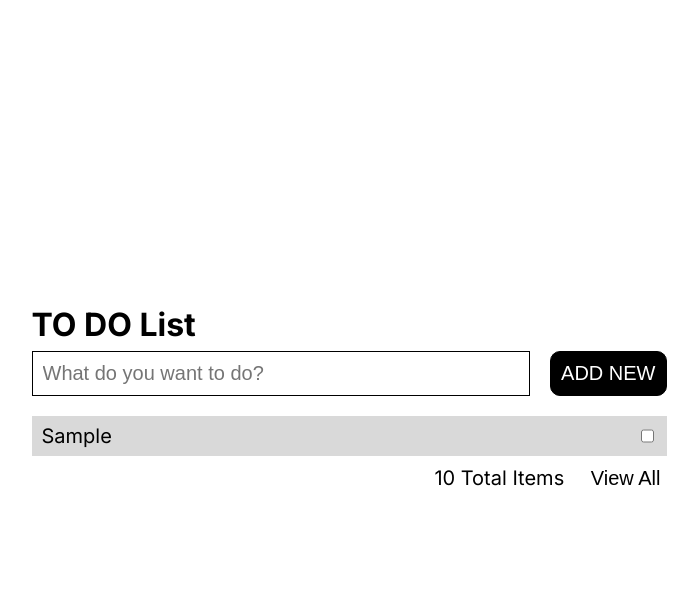
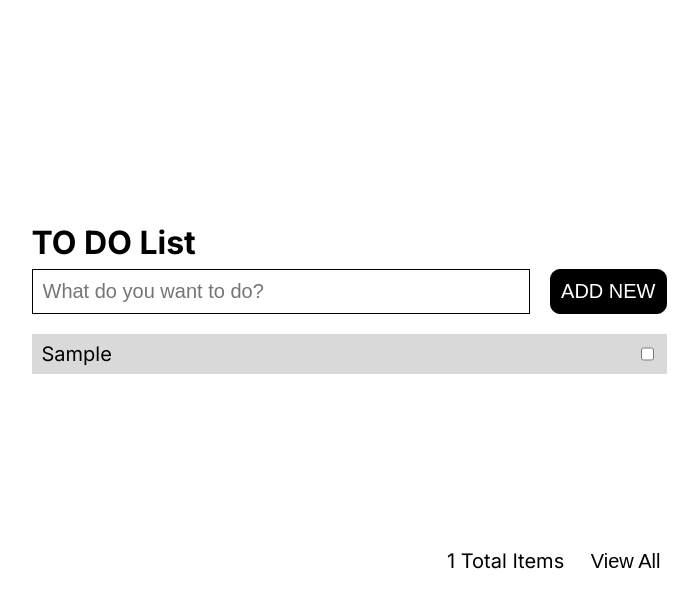
Before and after one commit to nabin-skilluplabs/todoapp, a plain HTML site: page index.html in a window 1280 px wide. Both pictures are taken after typing "Sample" into the empty fields and a click on the button "ADD NEW". Shown: the whole page, without its empty margins (291-989 px from the left). Drawn offline with Linux system fonts and the light colour scheme.

Commit message:
Refactor to come last element first

```diff
--- a/assets/css/style.css
+++ b/assets/css/style.css
@@ -32,6 +32,9 @@ input[type="text"] {
     padding: 10px;
     flex: 1;
 }
+input[type="text"].error-input {
+    border-color: red;
+}
 form button {
     background-color: black;
     color: #fff;
@@ -47,6 +50,9 @@ form button:hover {
 }
 
 
+.lists {
+    min-height: calc(41px * 5);
+}
 .lists div {
     background-color: #d9d9d9;
     padding: 10px;
--- a/assets/js/app.js
+++ b/assets/js/app.js
@@ -1,6 +1,10 @@
 (() => {
     const allItems = [];
 
+    function populateTotalItems (count) {
+        const totalElement = document.getElementById("total");
+        totalElement.innerText = count;
+    }
 
     function addNewItem(event) {
         event.preventDefault();
@@ -8,9 +12,15 @@
         const inputElement = document.querySelector("input");
         let newItem = inputElement.value;
 
-        allItems.push(newItem);
-        populateItems(allItems);
-        inputElement.value = "";
+        if(newItem) {
+            allItems.unshift(newItem);
+            populateItems(allItems.slice(0, 5));
+            populateTotalItems(allItems.length);
+            inputElement.value = "";
+        }
+        else {
+            inputElement.classList.add("error-input");
+        }
     }
 
 
@@ -19,7 +29,7 @@
 
         const allElements = [] ;
         allItems.forEach((item) => {
-            allElements.push(` <div>
+            allElements.push(`<div>
                 <span>${item}</span>
                 <input type="checkbox" >
             </div>`);
@@ -27,5 +37,9 @@
         listsElement.innerHTML = allElements.join("");
     }
 
+    document.querySelector("input").addEventListener("focus", () => {
+        const inputElement = document.querySelector("input");
+        inputElement.classList.remove("error-input");
+    });
     document.getElementById("add_new_btn").addEventListener("click", addNewItem);
 })();
--- a/index.html
+++ b/index.html
@@ -23,7 +23,7 @@
         </div>
 
         <div class="footer">
-            10 Total Items <button>View All</button>
+            <span id="total">1</span> Total Items <button>View All</button>
         </div>
     </div>
 </body>
```
